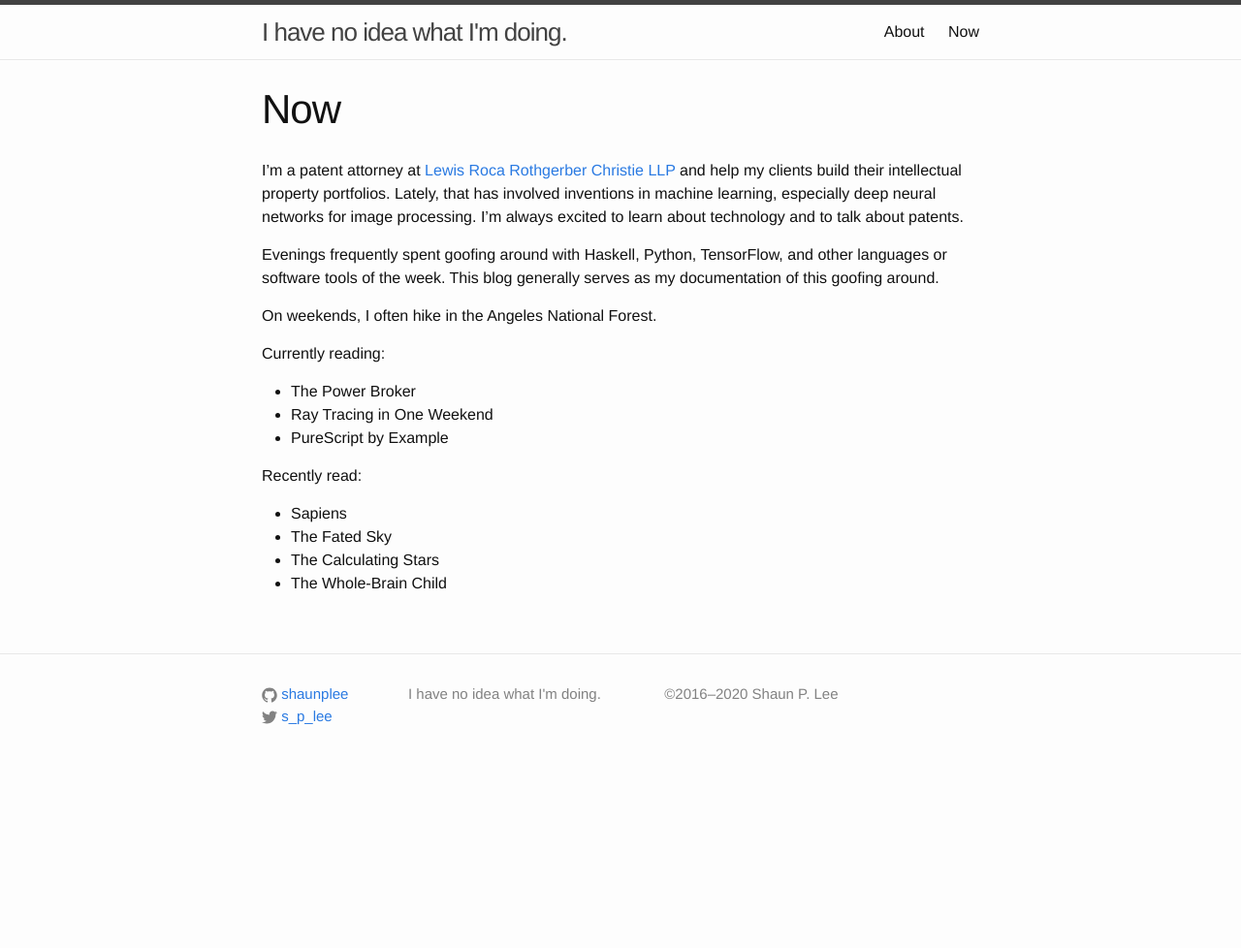
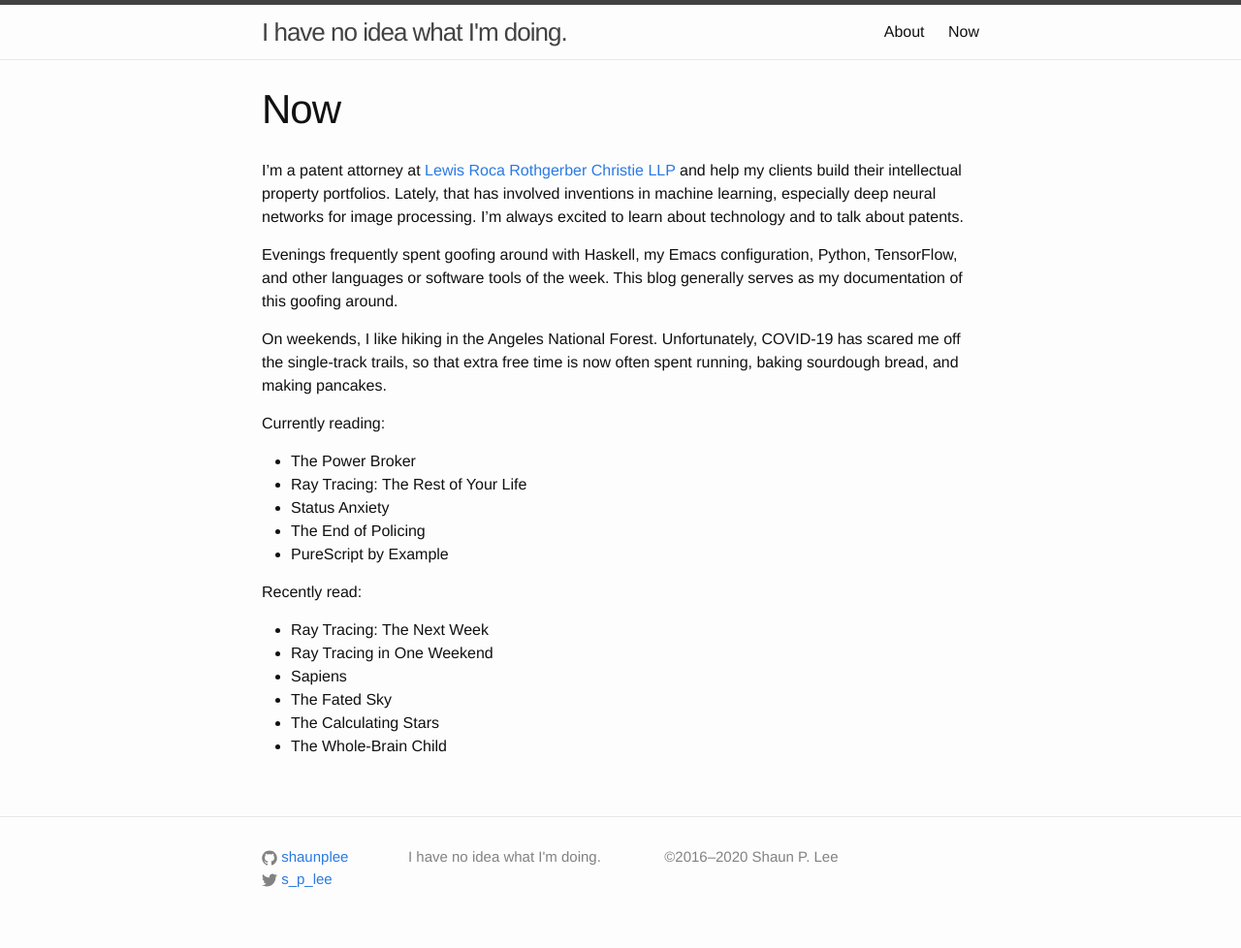
Before and after one commit to shaunplee/shaunplee.github.io, a Jekyll site: the page built from now.md, in a window 1280 px wide. Shown: the whole page at 97% size. Built offline with Jekyll 4.4.1, drawn with Linux system fonts in a browser that asks for light colours; before the commit the page ends 900 px from its top, so only the background shows below that.

Commit message:
Updates for current ruby. Update now page.

```diff
--- a/_includes/head.html
+++ b/_includes/head.html
@@ -6,7 +6,7 @@
   <title>{% if page.title %}{{ page.title | escape }}{% else %}{{ site.title | escape }}{% endif %}</title>
   <meta name="description" content="{% if page.excerpt %}{{ page.excerpt | strip_html | strip_newlines | truncate: 160 }}{% else %}{{ site.description }}{% endif %}">
 
-  <link rel="stylesheet" href="{{ "/css/main.css" | prepend: site.baseurl }}">
-  <link rel="canonical" href="{{ page.url | replace:'index.html','' | prepend: site.baseurl | prepend: site.url }}">
-  <link rel="alternate" type="application/rss+xml" title="{{ site.title }}" href="{{ "/feed.xml" | prepend: site.baseurl | prepend: site.url }}">
+  <link rel="stylesheet" href="{{ "/css/main.css" }}">
+  <link rel="canonical" href="{{ page.url | replace:'index.html',''}}">
+  <link rel="alternate" type="application/rss+xml" title="{{ site.title }}" href="{{ "/feed.xml" }}">
 </head>
--- a/_includes/header.html
+++ b/_includes/header.html
@@ -16,7 +16,7 @@
       <div class="trigger">
         {% for my_page in site.pages %}
           {% if my_page.title %}
-          <a class="page-link" href="{{ my_page.url | prepend: site.baseurl }}">{{ my_page.title }}</a>
+        <a class="page-link" href="{{ my_page.url }}">{{ my_page.title }}</a>
           {% endif %}
         {% endfor %}
       </div>
--- a/index.html
+++ b/index.html
@@ -12,7 +12,7 @@ layout: default
         <span class="post-meta">{{ post.date | date: "%b %-d, %Y" }}</span>
 
         <h2>
-          <a class="post-link" href="{{ post.url | prepend: site.baseurl }}">{{ post.title }}</a>
+          <a class="post-link" href="{{ post.url }}">{{ post.title }}</a>
         </h2>
       </li>
     {% endfor %}
--- a/now.md
+++ b/now.md
@@ -6,16 +6,20 @@ permalink: /now/
 
 I'm a patent attorney at [Lewis Roca Rothgerber Christie LLP](https://www.lrrc.com/shaun-lee) and help my clients build their intellectual property portfolios. Lately, that has involved inventions in machine learning, especially deep neural networks for image processing. I'm always excited to learn about technology and to talk about patents.
 
-Evenings frequently spent goofing around with Haskell, Python, TensorFlow, and other languages or software tools of the week. This blog generally serves as my documentation of this goofing around.
+Evenings frequently spent goofing around with Haskell, my Emacs configuration, Python, TensorFlow, and other languages or software tools of the week. This blog generally serves as my documentation of this goofing around.
 
-On weekends, I often hike in the Angeles National Forest.
+On weekends, I like hiking in the Angeles National Forest. Unfortunately, COVID-19 has scared me off the single-track trails, so that extra free time is now often spent running, baking sourdough bread, and making pancakes.
 
 Currently reading:
 - The Power Broker
-- Ray Tracing in One Weekend
+- Ray Tracing: The Rest of Your Life
+- Status Anxiety
+- The End of Policing
 - PureScript by Example
 
 Recently read:
+- Ray Tracing: The Next Week
+- Ray Tracing in One Weekend
 - Sapiens
 - The Fated Sky
 - The Calculating Stars
```
Also changed, not shown: Gemfile.lock.
